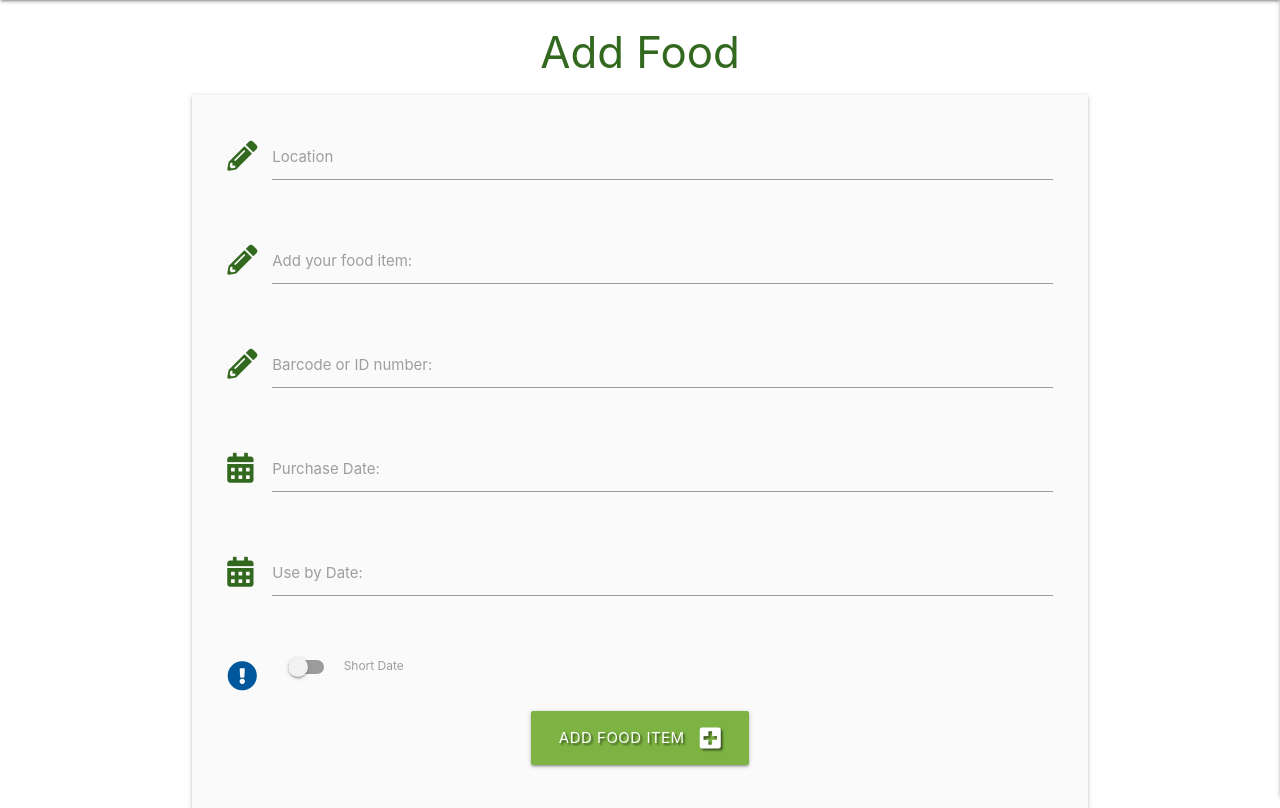
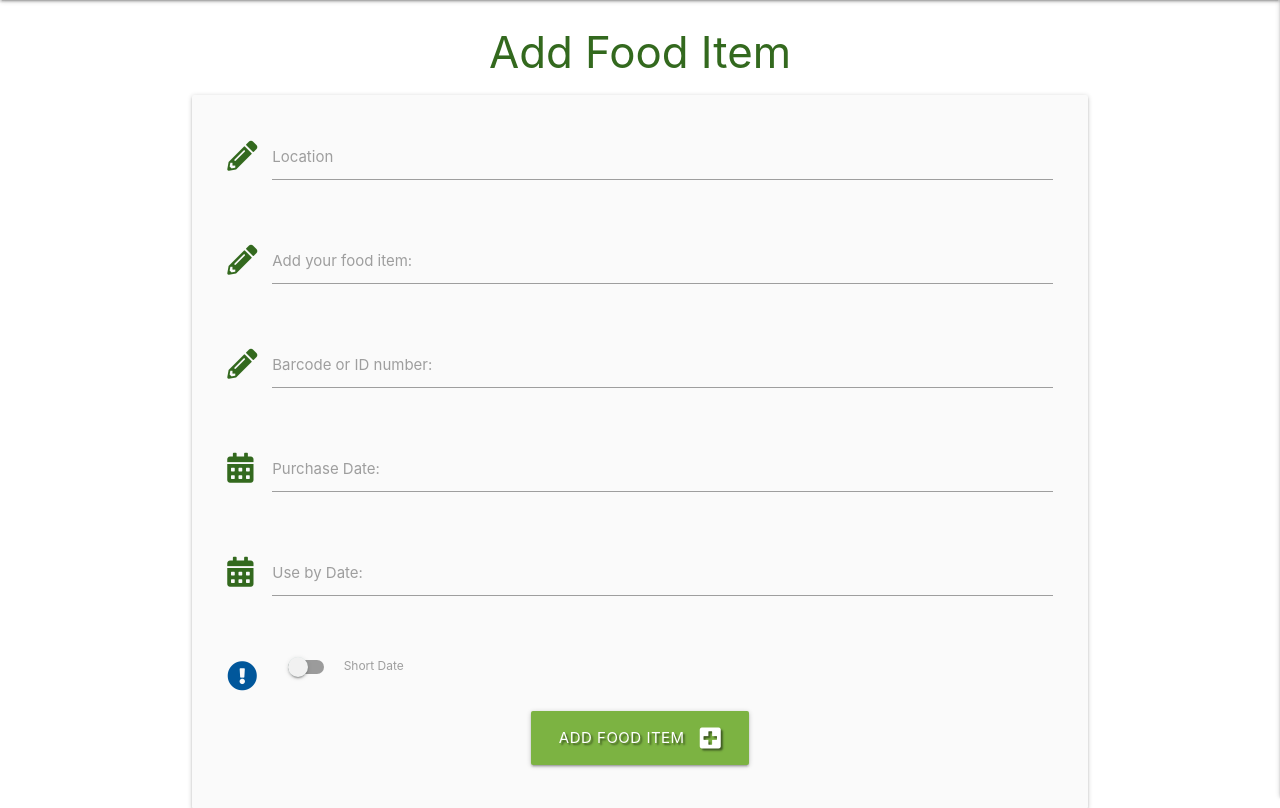
Before and after one commit to mgreenberry/Waste-Not-Want-Not, a Flask app: page /add_food in a window 1280 px wide. Shown: the part 64-872 px from the top of the page. Run offline with Flask 2, Linux system fonts and the light colour scheme; data that the repository does not hold is empty; some libraries are stand-ins or nearby versions.

Commit message:
add_food.html form completed

```diff
--- a/templates/add_food.html
+++ b/templates/add_food.html
@@ -1,10 +1,11 @@
 {% extends "base.html" %}
 {% block content %}
 
-    <h3 class="light-green-text text-darken-4 center-align">Add Food</h3>
+    <h3 class="light-green-text text-darken-4 center-align">Add Food Item</h3>
 
     <div class="row card-panel grey lighten-5">
         <form class="col s12" method="POST" action="{{ url_for('add_food') }}">
+            <!-- Add location of the food item -->
             <div class="row">
                 <div class="input-field col s12">
                     <i class="fas fa-pencil-alt prefix light-green-text text-darken-4"></i>
@@ -13,6 +14,7 @@
                     <label for="location">Location</label>
                 </div>
             </div>
+            <!-- Add food item to the food list -->
             <div class="row">
                 <div class="input-field col s12">
                     <i class="fas fa-pencil-alt prefix light-green-text text-darken-4"></i>
@@ -21,6 +23,7 @@
                     <label for="food_name">Add your food item:</label>
                 </div>
             </div>
+            <!-- Add barcode or other identifying code of the food item -->
             <div class="row">
                 <div class="input-field col s12">
                     <i class="fas fa-pencil-alt prefix light-green-text text-darken-4"></i>
@@ -29,7 +32,8 @@
                     <label for="barcode">Barcode or ID number:</label>
                 </div>
             </div>
-                        <div class="row">
+            <!-- Add the purchase date of the food item -->
+            <div class="row">
                 <div class="input-field col s12">
                     <i class="fas fa-calendar-alt prefix light-green-text text-darken-4"></i>
                     <input id="purchase_date" name="purchase_date" type="text"
@@ -37,6 +41,7 @@
                     <label for="purchase_date">Purchase Date:</label>
                 </div>
             </div>
+            <!-- Add use by date of the food item -->
             <div class="row">
                 <div class="input-field col s12">
                     <i class="fas fa-calendar-alt prefix light-green-text text-darken-4"></i>
@@ -45,6 +50,7 @@
                     <label for="use_by_date">Use by Date:</label>
                 </div>
             </div>
+            <!-- Add a toggle to show if food will expire soon -->
             <div class="row">
 				<div class="input-field col s12">
 					<div class="switch">
@@ -57,7 +63,7 @@
 					</div>
 				</div>
 			</div>
-            <!-- Submit -->
+            <!-- Submit Food Item -->
             <div class="row">
                 <div class="col s12 center-align">
                     <button type="submit" class="btn-large light-green darken-1 text-shadow">
```
